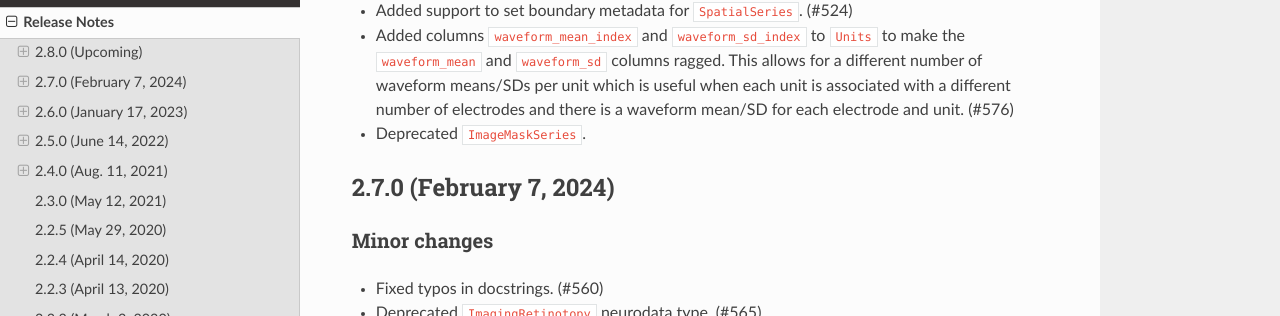
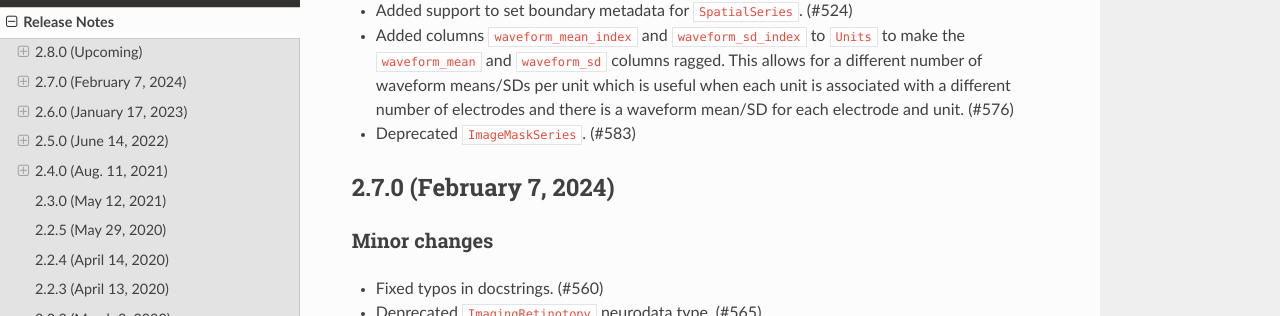
Before and after one commit to NeurodataWithoutBorders/nwb-schema, a Sphinx documentation site: the page built from docs/format/source/format_release_notes.rst, in a window 1280 px wide and 900 px high. Shown: the part 267-583 px from the top of the window. Built offline with Sphinx 7.4.7 and the Read the Docs theme 2.0.0, drawn with Linux system fonts in a browser that asks for light colours.

Commit message:
Update format_release_notes.rst

```diff
--- a/docs/format/source/format_release_notes.rst
+++ b/docs/format/source/format_release_notes.rst
@@ -12,7 +12,7 @@ Minor changes
   ``waveform_sd`` columns ragged. This allows for a different number of waveform means/SDs per unit which is useful
   when each unit is associated with a different number of electrodes and there is a waveform mean/SD for each
   electrode and unit. (#576)
-- Deprecated ``ImageMaskSeries``.
+- Deprecated ``ImageMaskSeries``. (#583)
 
 
 2.7.0 (February 7, 2024)
```
